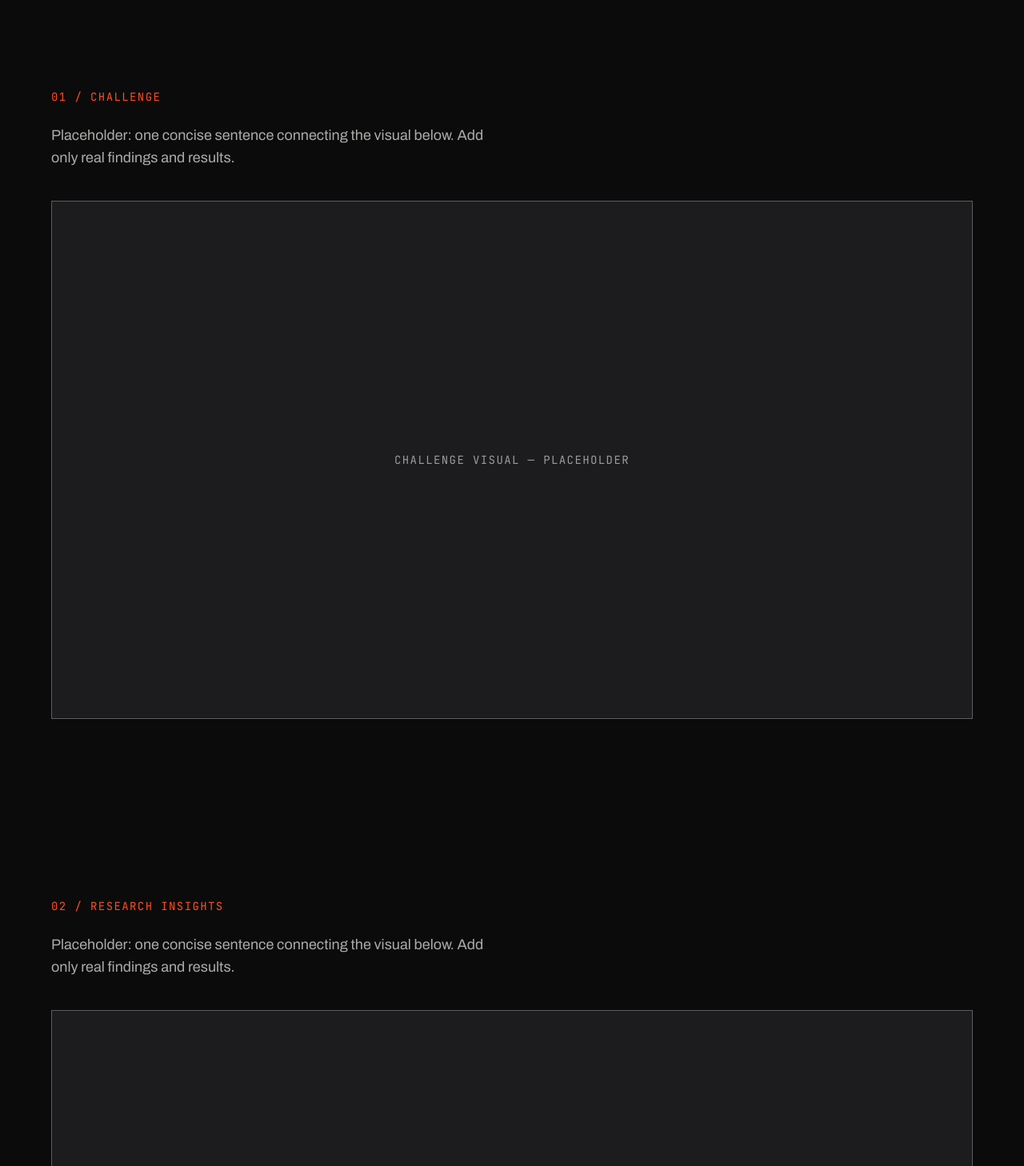
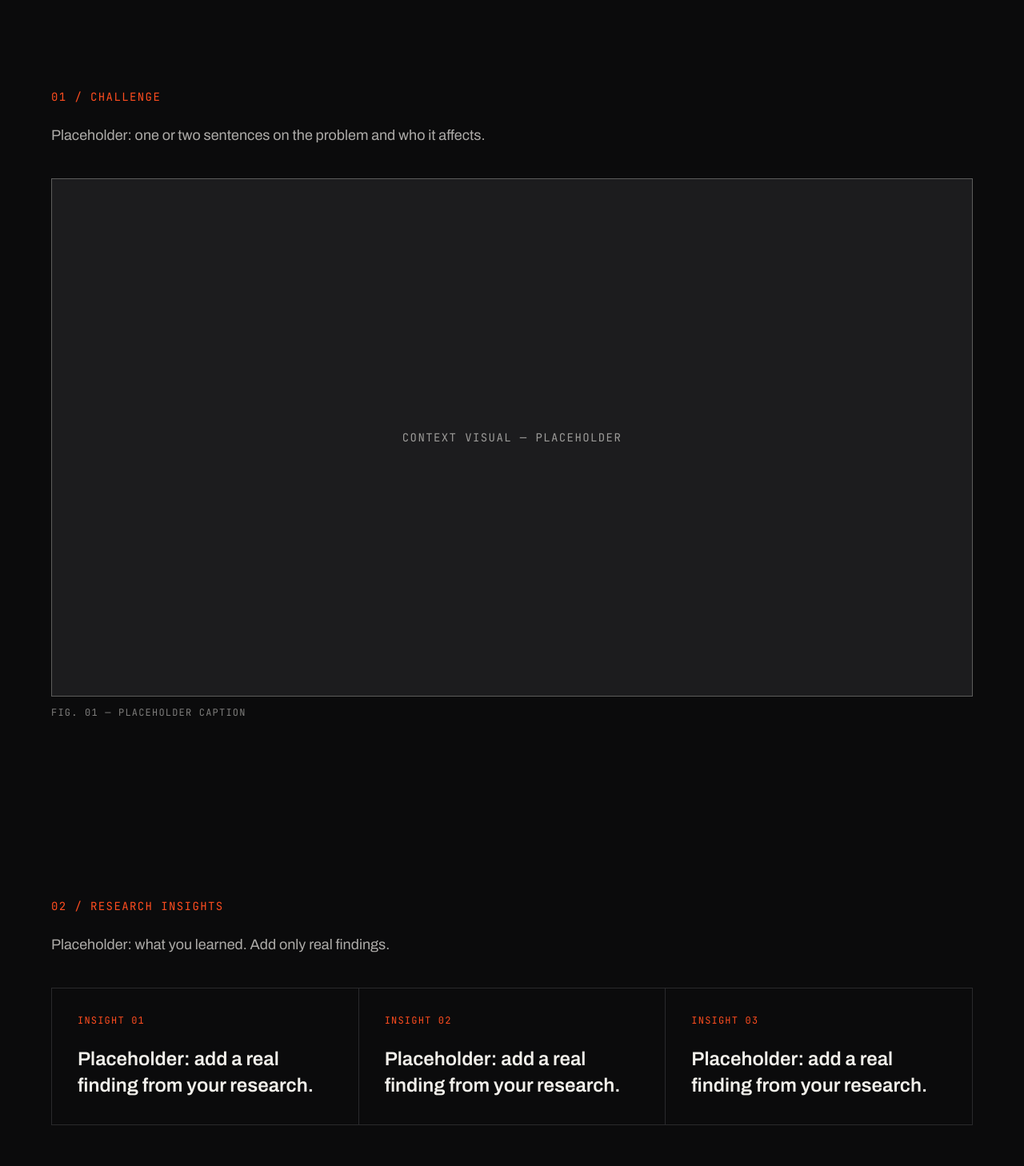
Before and after one commit to JamalOpeyemi/portfolio, a Next.js app: page /work/project-one in a window 1280 px wide. Shown: the part 1232-2690 px from the top of the page at 80% size. Built offline with nearby package versions, Linux system fonts and the light colour scheme.

Commit message:
Add case study layout blocks

```diff
--- /dev/null
+++ b/app/components/CaseBlocks.tsx
@@ -0,0 +1,129 @@
+type Ratio = "16/9" | "4/3" | "1/1";
+
+const ratioClass: Record<Ratio, string> = {
+  "16/9": "aspect-[16/9]",
+  "4/3": "aspect-[4/3]",
+  "1/1": "aspect-square",
+};
+
+function Placeholder({
+  label,
+  ratio = "16/9",
+}: {
+  label: string;
+  ratio?: Ratio;
+}) {
+  return (
+    <div
+      className={`flex w-full items-center justify-center border border-foreground/30 bg-[#1c1c1e] text-center font-mono text-xs uppercase tracking-widest text-foreground/60 md:text-sm ${ratioClass[ratio]}`}
+    >
+      {label}
+    </div>
+  );
+}
+
+/* A chapter of the story: numbered label, one short intro line, then visuals */
+export function Chapter({
+  number,
+  title,
+  intro,
+  children,
+}: {
+  number: string;
+  title: string;
+  intro: string;
+  children: React.ReactNode;
+}) {
+  return (
+    <section className="px-6 py-20 md:px-16 md:py-28">
+      <p className="font-mono text-sm uppercase tracking-widest text-accent">
+        {number} / {title}
+      </p>
+      <p className="mt-6 max-w-xl text-lg text-foreground/70">{intro}</p>
+      <div className="mt-10 space-y-6">{children}</div>
+    </section>
+  );
+}
+
+/* One large visual with an optional caption */
+export function Visual({
+  label,
+  caption,
+  ratio = "16/9",
+}: {
+  label: string;
+  caption?: string;
+  ratio?: Ratio;
+}) {
+  return (
+    <figure>
+      <Placeholder label={label} ratio={ratio} />
+      {caption && (
+        <figcaption className="mt-3 font-mono text-xs uppercase tracking-widest text-foreground/50">
+          {caption}
+        </figcaption>
+      )}
+    </figure>
+  );
+}
+
+/* Two visuals side by side: before/after, wireframe/final, version A/B */
+export function Compare({
+  leftLabel,
+  rightLabel,
+}: {
+  leftLabel: string;
+  rightLabel: string;
+}) {
+  return (
+    <div className="grid gap-4 md:grid-cols-2">
+      <figure>
+        <Placeholder label={`${leftLabel} — placeholder`} ratio="4/3" />
+        <figcaption className="mt-3 font-mono text-xs uppercase tracking-widest text-foreground/50">
+          {leftLabel}
+        </figcaption>
+      </figure>
+      <figure>
+        <Placeholder label={`${rightLabel} — placeholder`} ratio="4/3" />
+        <figcaption className="mt-3 font-mono text-xs uppercase tracking-widest text-foreground/50">
+          {rightLabel}
+        </figcaption>
+      </figure>
+    </div>
+  );
+}
+
+/* Research insights as numbered cards */
+export function Insights({ count = 3 }: { count?: number }) {
+  return (
+    <div className="grid gap-px border border-line bg-line md:grid-cols-3">
+      {Array.from({ length: count }, (_, i) => (
+        <div key={i} className="bg-background p-6 md:p-8">
+          <p className="font-mono text-xs uppercase tracking-widest text-accent">
+            Insight 0{i + 1}
+          </p>
+          <p className="mt-6 text-xl font-semibold leading-snug md:text-2xl">
+            Placeholder: add a real finding from your research.
+          </p>
+        </div>
+      ))}
+    </div>
+  );
+}
+
+/* A screen with numbered notes explaining key decisions */
+export function Annotated({ notes }: { notes: string[] }) {
+  return (
+    <div className="grid gap-8 md:grid-cols-[2fr_1fr]">
+      <Placeholder label="Final screen — placeholder" ratio="4/3" />
+      <ol className="space-y-6">
+        {notes.map((note, i) => (
+          <li key={i} className="flex gap-4 border-t border-line pt-4">
+            <span className="font-mono text-sm text-accent">0{i + 1}</span>
+            <span className="text-foreground/80">{note}</span>
+          </li>
+        ))}
+      </ol>
+    </div>
+  );
+}
--- a/app/work/[slug]/page.tsx
+++ b/app/work/[slug]/page.tsx
@@ -1,14 +1,9 @@
 import Link from "next/link";
 import { notFound } from "next/navigation";
 import { projects } from "../../data/projects";
+import { Annotated, Chapter, Compare, Insights, Visual } from "../../components/CaseBlocks";
 
-const sections = [
-  "Challenge",
-  "Research insights",
-  "Flows & wireframes",
-  "Final screens",
-  "Outcome",
-];
+
 
 export function generateStaticParams() {
   return projects.map((project) => ({ slug: project.slug }));
@@ -69,21 +64,60 @@ export default async function CaseStudyPage({
         </div>
       </section>
 
-      {/* Story sections */}
-      {sections.map((title, i) => (
-        <section key={title} className="px-6 py-20 md:px-16 md:py-28">
-          <p className="font-mono text-sm uppercase tracking-widest text-accent">
-            0{i + 1} / {title}
-          </p>
-          <p className="mt-6 max-w-xl text-lg text-foreground/70">
-            Placeholder: one concise sentence connecting the visual below. Add
-            only real findings and results.
-          </p>
-          <div className="mt-10 flex aspect-[16/9] w-full items-center justify-center border border-foreground/30 bg-[#1c1c1e] font-mono text-sm uppercase tracking-widest text-foreground/60">
-            {title} visual — placeholder
-          </div>
-        </section>
-      ))}
+            <Chapter
+        number="01"
+        title="Challenge"
+        intro="Placeholder: one or two sentences on the problem and who it affects."
+      >
+        <Visual label="Context visual — placeholder" caption="Fig. 01 — placeholder caption" />
+      </Chapter>
+
+      <Chapter
+        number="02"
+        title="Research insights"
+        intro="Placeholder: what you learned. Add only real findings."
+      >
+        <Insights />
+      </Chapter>
+
+      <Chapter
+        number="03"
+        title="Flows & wireframes"
+        intro="Placeholder: how the experience was structured."
+      >
+        <Visual label="User flow — placeholder" caption="Fig. 02 — user flow" />
+        <Compare leftLabel="Wireframe" rightLabel="Final design" />
+      </Chapter>
+
+      <Chapter
+        number="04"
+        title="Design iterations"
+        intro="Placeholder: what changed between versions and why."
+      >
+        <Compare leftLabel="Iteration 1" rightLabel="Iteration 2" />
+      </Chapter>
+
+      <Chapter
+        number="05"
+        title="Final screens"
+        intro="Placeholder: the key decisions behind the finished design."
+      >
+        <Annotated
+          notes={[
+            "Placeholder: a key design decision and why you made it.",
+            "Placeholder: another decision tied to a research insight.",
+            "Placeholder: a detail that improves usability.",
+          ]}
+        />
+      </Chapter>
+
+      <Chapter
+        number="06"
+        title="Outcome"
+        intro="Placeholder: only add real, verified results."
+      >
+        <Visual label="Outcome visual — placeholder" ratio="16/9" />
+      </Chapter>
 
       {/* Next project */}
       <section className="border-t border-line px-6 py-20 md:px-16">
```
